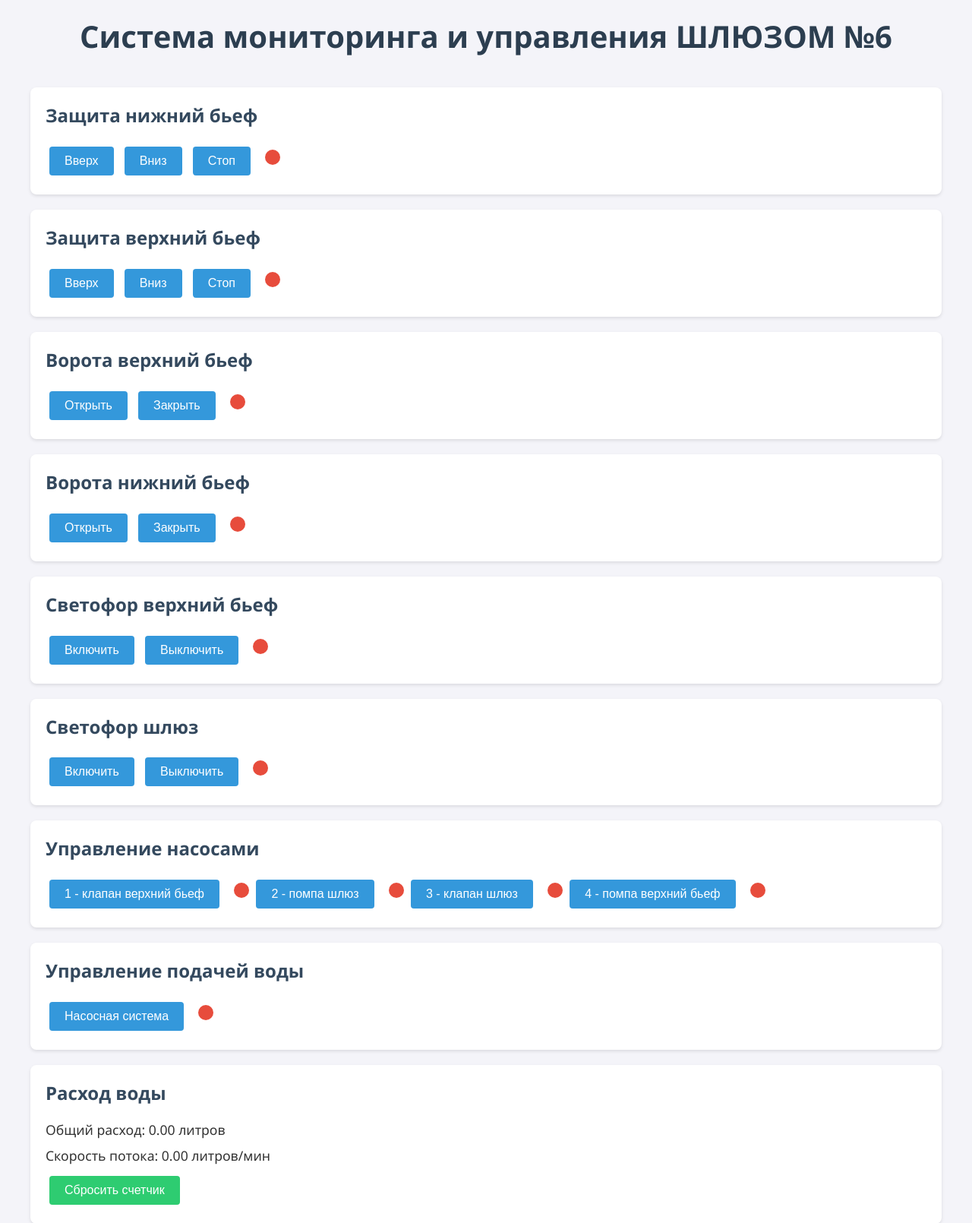
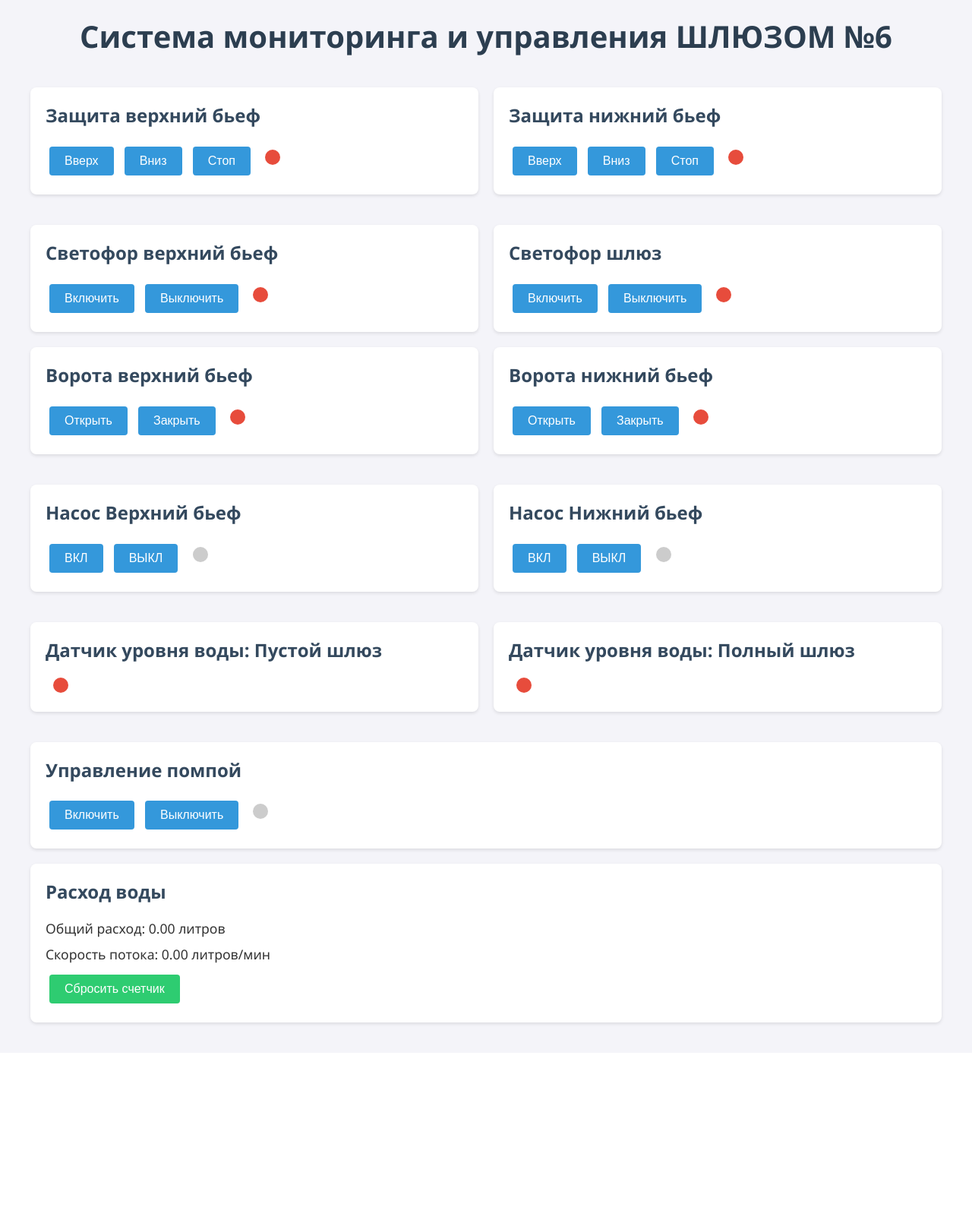
Before and after one commit to School-548-Moscow/predprof-24-25-shluz, a Flask app: page / in a window 1280 px wide. Shown: the top 1610 px of the page at 76% size. After the commit the page ends 1351 px from the top, so only its background shows below. Run offline with Flask 3, Linux system fonts and the light colour scheme.

Commit message:
все работает без автоматизации

```diff
--- a/app.py
+++ b/app.py
@@ -5,7 +5,7 @@ import time
 app = Flask(__name__)
 
 # Настройки Serial
-serial_port = 'COM3'  # Укажите порт, к которому подключена Arduino
+serial_port = 'COM4'  # Укажите порт, к которому подключена Arduino
 baud_rate = 9600
 arduino = None
 
@@ -23,14 +23,9 @@ device_states = {
     "servo4_5": "close",  # open, close
     "led1": "off",        # on, off
     "led2": "off",        # on, off
-    "relay1": "off",      # on, off
-    "relay2": "off",      # on, off
-    "relay3": "off",      # on, off
-    "relay4": "off",      # on, off
-    "relaych1": "off",    # on, off (четырехканальное реле)
-    "relaych2": "off",    # on, off
-    "relaych3": "off",    # on, off
-    "relaych4": "off"     # on, off
+    "motor1_speed": 0,    # Скорость мотора 1 (0-100)
+    "motor2_speed": 0,    # Скорость мотора 2 (0-100)
+    "pump": "off"         # on, off
 }
 
 # Данные о расходе воды
@@ -67,6 +62,22 @@ def update_state():
     else:
         return jsonify({"status": "error", "message": "Invalid device"}), 400
 
+@app.route('/update_motor_state', methods=['POST'])
+def update_motor_state():
+    data = request.json
+    motor = data.get('motor')
+    state = data.get('state').lower()
+
+    if motor in ["motor1", "motor2"] and state in ["on", "off"]:
+        device_states[motor] = state
+        if arduino and arduino.is_open:
+            command = f"{motor.upper()}_{state.upper()}\n"
+            print(f"Sending command: {command}")  # Отладочное сообщение
+            arduino.write(command.encode())
+        return jsonify({"status": "success", "motor": motor, "state": state})
+    else:
+        return jsonify({"status": "error", "message": "Invalid motor or state"}), 400
+
 @app.route('/reset_water_counter', methods=['POST'])
 def reset_water_counter():
     if arduino and arduino.is_open:
@@ -94,8 +105,22 @@ def water_data_updater():
         update_water_data()
         time.sleep(1)
 
+@app.route('/get_water_level', methods=['GET'])
+def get_water_level():
+    if arduino and arduino.is_open:
+        arduino.write(b"GET_WATER_LEVEL\n")
+        response = arduino.readline().decode().strip()
+        if response:
+            try:
+                empty_level, full_level = response.split(',')
+                return jsonify({"emptyLevel": empty_level.lower(), "fullLevel": full_level.lower()})
+            except ValueError:
+                print("Invalid water level data format:", response)
+    return jsonify({"emptyLevel": "low", "fullLevel": "low"})
+
 if __name__ == '__main__':
     import threading
+
     # Запуск потока для обновления данных о расходе воды
     threading.Thread(target=water_data_updater, daemon=True).start()
     # Запуск Flask-приложения
--- a/templates/index.html
+++ b/templates/index.html
@@ -86,79 +86,115 @@
         .water-flow button:hover {
             background-color: #27ae60;
         }
+        .row {
+            display: flex;
+            gap: 20px;
+            margin-bottom: 20px;
+        }
+        .column {
+            flex: 1;
+        }
     </style>
 </head>
 <body>
     <h1>Система мониторинга и управления ШЛЮЗОМ №6</h1>
     <div class="container">
-        <!-- Защита нижний бьеф -->
+        <!-- Первый горизонтальный блок: Защита верхний бьеф и Защита нижний бьеф -->
+        <div class="row">
+            <div class="column">
                 <div class="control-group">
-            <h2>Защита нижний бьеф</h2>
+                    <h2>Защита верхний бьеф</h2>
                     <button onclick="updateState('motorA1A2', 'up')">Вверх</button>
                     <button onclick="updateState('motorA1A2', 'down')">Вниз</button>
                     <button onclick="updateState('motorA1A2', 'stop')">Стоп</button>
                     <div id="motorA1A2-indicator" class="status-indicator"></div>
                 </div>
-
-        <!-- Защита верхний бьеф -->
+            </div>
+            <div class="column">
                 <div class="control-group">
-            <h2>Защита верхний бьеф</h2>
+                    <h2>Защита нижний бьеф</h2>
                     <button onclick="updateState('motor8_11', 'up')">Вверх</button>
                     <button onclick="updateState('motor8_11', 'down')">Вниз</button>
                     <button onclick="updateState('motor8_11', 'stop')">Стоп</button>
                     <div id="motor8_11-indicator" class="status-indicator"></div>
                 </div>
+            </div>
+        </div>
 
-        <!-- Ворота верхний бьеф -->
+        <!-- Второй горизонтальный блок: Светофор верхний бьеф, Ворота верхний бьеф, Светофор шлюз, Ворота нижний бьеф -->
+        <div class="row">
+            <div class="column">
+                <div class="control-group">
+                    <h2>Светофор верхний бьеф</h2>
+                    <button onclick="updateState('led1', 'on')">Включить</button>
+                    <button onclick="updateState('led1', 'off')">Выключить</button>
+                    <div id="led1-indicator" class="status-indicator"></div>
+                </div>
                 <div class="control-group">
                     <h2>Ворота верхний бьеф</h2>
                     <button onclick="updateState('servo2_3', 'open')">Открыть</button>
                     <button onclick="updateState('servo2_3', 'close')">Закрыть</button>
                     <div id="servo2_3-indicator" class="status-indicator"></div>
                 </div>
-
-        <!-- Ворота нижний бьеф -->
+            </div>
+            <div class="column">
+                <div class="control-group">
+                    <h2>Светофор шлюз</h2>
+                    <button onclick="updateState('led2', 'on')">Включить</button>
+                    <button onclick="updateState('led2', 'off')">Выключить</button>
+                    <div id="led2-indicator" class="status-indicator"></div>
+                </div>
                 <div class="control-group">
                     <h2>Ворота нижний бьеф</h2>
                     <button onclick="updateState('servo4_5', 'open')">Открыть</button>
                     <button onclick="updateState('servo4_5', 'close')">Закрыть</button>
                     <div id="servo4_5-indicator" class="status-indicator"></div>
                 </div>
-
-        <!-- Светофор верхний бьеф -->
-        <div class="control-group">
-            <h2>Светофор верхний бьеф</h2>
-            <button onclick="updateState('led1', 'on')">Включить</button>
-            <button onclick="updateState('led1', 'off')">Выключить</button>
-            <div id="led1-indicator" class="status-indicator"></div>
+            </div>
         </div>
 
-        <!-- Светофор шлюз -->
+        <!-- Третий горизонтальный блок: Насос Верхний бьеф и Насос Нижний бьеф -->
+        <div class="row">
+            <div class="column">
                 <div class="control-group">
-            <h2>Светофор шлюз</h2>
-            <button onclick="updateState('led2', 'on')">Включить</button>
-            <button onclick="updateState('led2', 'off')">Выключить</button>
-            <div id="led2-indicator" class="status-indicator"></div>
+                    <h2>Насос Верхний бьеф</h2>
+                    <button onclick="updateMotorState('motor2', 'on')">ВКЛ</button>
+                    <button onclick="updateMotorState('motor2', 'off')">ВЫКЛ</button>
+                    <div id="motor2-indicator" class="status-indicator"></div>
+                </div>
+            </div>
+            <div class="column">
+                <div class="control-group">
+                    <h2>Насос Нижний бьеф</h2>
+                    <button onclick="updateMotorState('motor1', 'on')">ВКЛ</button>
+                    <button onclick="updateMotorState('motor1', 'off')">ВЫКЛ</button>
+                    <div id="motor1-indicator" class="status-indicator"></div>
+                </div>
+            </div>
         </div>
 
-        <!-- Управление насосами -->
+        <!-- Четвертый горизонтальный блок: Датчик уровня воды "Пустой шлюз" и "Полный шлюз" -->
+        <div class="row">
+            <div class="column">
                 <div class="control-group">
-            <h2>Управление насосами</h2>
-            <button onclick="updateState('relay1', 'toggle')">1 - клапан верхний бьеф</button>
-            <div id="relay1-indicator" class="status-indicator"></div>
-            <button onclick="updateState('relay2', 'toggle')">2 - помпа шлюз</button>
-            <div id="relay2-indicator" class="status-indicator"></div>
-            <button onclick="updateState('relay3', 'toggle')">3 - клапан шлюз</button>
-            <div id="relay3-indicator" class="status-indicator"></div>
-            <button onclick="updateState('relay4', 'toggle')">4 - помпа верхний бьеф</button>
-            <div id="relay4-indicator" class="status-indicator"></div>
+                    <h2>Датчик уровня воды: Пустой шлюз</h2>
+                    <div id="water-level-empty-indicator" class="status-indicator"></div>
+                </div>
+            </div>
+            <div class="column">
+                <div class="control-group">
+                    <h2>Датчик уровня воды: Полный шлюз</h2>
+                    <div id="water-level-full-indicator" class="status-indicator"></div>
+                </div>
+            </div>
         </div>
 
-        <!-- Управление подачей воды -->
+        <!-- Управление помпой -->
         <div class="control-group">
-            <h2>Управление подачей воды</h2>
-            <button onclick="updateState('relaych4', 'toggle')">Насосная система</button>
-            <div id="relaych4-indicator" class="status-indicator"></div>
+            <h2>Управление помпой</h2>
+            <button onclick="updateState('pump', 'on')">Включить</button>
+            <button onclick="updateState('pump', 'off')">Выключить</button>
+            <div id="pump-indicator" class="status-indicator"></div>
         </div>
 
         <!-- Счетчик расхода воды -->
@@ -191,19 +227,21 @@
             document.getElementById('led2-indicator').className =
                 `status-indicator ${states.led2 === 'on' ? 'green' : 'red'}`;
 
-            // Управление насосами
-            document.getElementById('relay1-indicator').className =
-                `status-indicator ${states.relay1 === 'on' ? 'green' : 'red'}`;
-            document.getElementById('relay2-indicator').className =
-                `status-indicator ${states.relay2 === 'on' ? 'green' : 'red'}`;
-            document.getElementById('relay3-indicator').className =
-                `status-indicator ${states.relay3 === 'on' ? 'green' : 'red'}`;
-            document.getElementById('relay4-indicator').className =
-                `status-indicator ${states.relay4 === 'on' ? 'green' : 'red'}`;
+            // Индикатор уровня воды
+            document.getElementById('water-level-indicator').className =
+                `status-indicator ${states.waterLevel === 'high' ? 'green' : 'red'}`;
 
-            // Управление подачей воды
-            document.getElementById('relaych4-indicator').className =
-                `status-indicator ${states.relaych4 === 'on' ? 'green' : 'red'}`;
+            // Помпа
+            document.getElementById('pump-indicator').className =
+                `status-indicator ${states.pump === 'on' ? 'green' : 'red'}`;
+
+            // Мотор 1
+            document.getElementById('motor1-indicator').className =
+                `status-indicator ${states.motor1 === 'on' ? 'green' : 'red'}`;
+
+            // Мотор 2
+            document.getElementById('motor2-indicator').className =
+                `status-indicator ${states.motor2 === 'on' ? 'green' : 'red'}`;
         }
 
         // Функция для обновления данных о расходе воды
@@ -222,18 +260,6 @@
                 })
                 .catch(error => console.error('Error:', error));
         }
-
-        // Загрузка начальных состояний
-        fetch('/get_states')
-            .then(response => response.json())
-            .then(states => updateIndicators(states))
-            .catch(error => console.error('Error:', error));
-
-        // Загрузка начальных данных о расходе воды
-        fetch('/get_water_flow')
-            .then(response => response.json())
-            .then(data => updateWaterFlow(data))
-            .catch(error => console.error('Error:', error));
 
         // Функция для отправки команд
         function updateState(device, state) {
@@ -255,11 +281,55 @@
             .catch(error => console.error('Error:', error));
         }
 
-        // Периодическое обновление данных о расходе воды
+        // Функция для обновления состояния моторов
+        function updateMotorState(motor, state) {
+            fetch('/update_motor_state', {
+                method: 'POST',
+                headers: {
+                    'Content-Type': 'application/json',
+                },
+                body: JSON.stringify({ motor, state }),
+            })
+            .then(response => response.json())
+            .then(data => {
+                console.log(data);
+                // Обновляем индикаторы после успешного запроса
+                fetch('/get_states')
+                    .then(response => response.json())
+                    .then(states => updateIndicators(states));
+            })
+            .catch(error => console.error('Error:', error));
+        }
+
+        // Загрузка начальных состояний
+        fetch('/get_states')
+            .then(response => response.json())
+            .then(states => updateIndicators(states))
+            .catch(error => console.error('Error:', error));
+
+        // Функция для обновления индикаторов уровня воды
+        function updateWaterLevelIndicators(emptyLevel, fullLevel) {
+            const emptyIndicator = document.getElementById('water-level-empty-indicator');
+            const fullIndicator = document.getElementById('water-level-full-indicator');
+
+            emptyIndicator.className = emptyLevel === 'high' ? 'status-indicator green' : 'status-indicator red';
+            fullIndicator.className = fullLevel === 'high' ? 'status-indicator green' : 'status-indicator red';
+        }
+
+        // Периодическое обновление данных о расходе воды и уровне воды
         setInterval(() => {
             fetch('/get_water_flow')
                 .then(response => response.json())
-                .then(data => updateWaterFlow(data))
+                .then(data => {
+                    updateWaterFlow(data);
+                })
+                .catch(error => console.error('Error:', error));
+
+            fetch('/get_water_level')
+                .then(response => response.json())
+                .then(data => {
+                    updateWaterLevelIndicators(data.emptyLevel, data.fullLevel);
+                })
                 .catch(error => console.error('Error:', error));
         }, 1000); // Обновление каждую секунду
     </script>
```
Also changed, not shown: 1 other file. Lines whose indentation alone changed are shown as unchanged.
